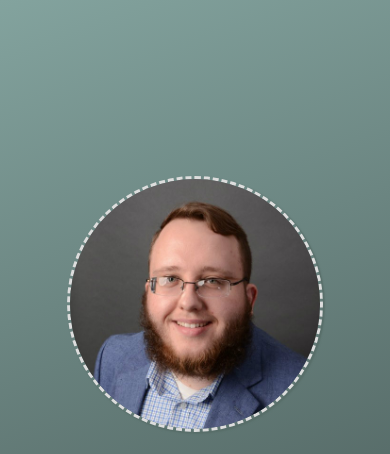
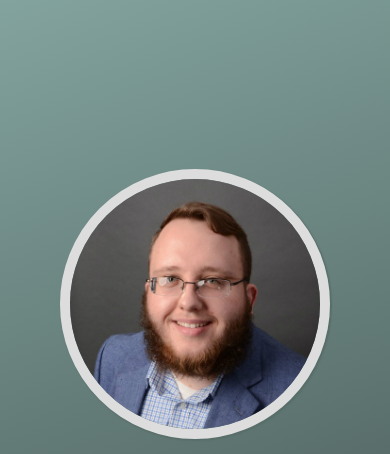
Before and after one commit to Blattinum/blatt.cc, a plain HTML site: page index.html in a window 390 px wide. Shown: the top 454 px of the page. Drawn offline with Linux system fonts and the light colour scheme.

Commit message:
Update main.css

```diff
--- a/assets/css/main.css
+++ b/assets/css/main.css
@@ -2,7 +2,7 @@
  * @Author: Collin Blatt
  * @Date: 2020-12-21 23:46:39
  * @Last Modified by: blattinum
- * @Last Modified time: 2020-12-21 23:50:26
+ * @Last Modified time: 2020-12-21 23:51:06
  */
     :root {
 
@@ -118,7 +118,6 @@
         }
 
         .profile img {
-            border: dashed;
             border-color: rgb(221, 221, 221);
         }
 
```
